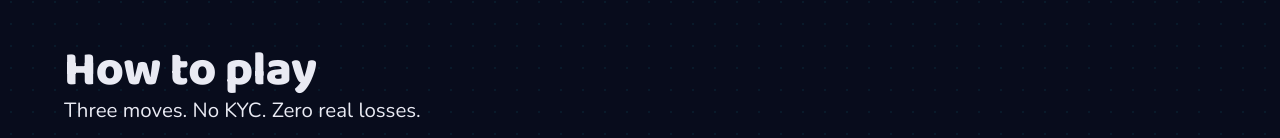
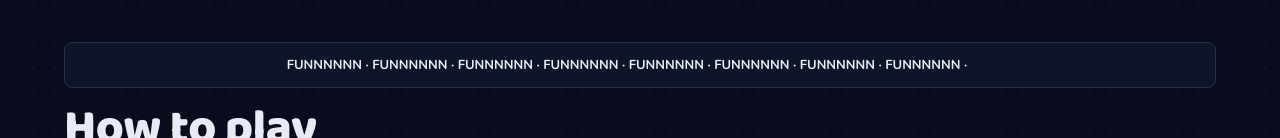
Before and after one commit to melviandanuw/setupApp, a Next.js app in the folder apps/web/: page / in a window 1280 px wide. Shown: the part 559-697 px from the top of the page. Built offline with nearby package versions, Linux system fonts and the light colour scheme; no server answers.

Commit message:
Home: FUNNNNNN marquee above How to Play

```diff
--- a/apps/web/app/page.tsx
+++ b/apps/web/app/page.tsx
@@ -31,6 +31,8 @@ export default function Home(){
    <div style={{marginTop:12}}><a className='btn' style={{width:'100%'}} href='/radar'>Full hype radar →</a></div>
   </div>
  </section>
+ <style>{`@keyframes home-marq{0%{transform:translateX(-8%)}100%{transform:translateX(108%)}}@media(prefers-reduced-motion:reduce){.home-marq>div{animation:none}}`}</style>
+ <div className='tile home-marq' aria-hidden='true' style={{overflow:'hidden',whiteSpace:'nowrap',margin:'4px 0 8px',padding:'12px 16px',fontSize:13,fontWeight:700}}><div style={{display:'inline-block',paddingRight:48,animation:'home-marq 18s linear infinite'}}>FUNNNNNN · FUNNNNNN · FUNNNNNN · FUNNNNNN · FUNNNNNN · FUNNNNNN · FUNNNNNN · FUNNNNNN ·&nbsp;</div></div>
  <section style={{padding:'8px 0 40px'}}>
   <h2>How to play</h2>
   <p className='lead'>Three moves. No KYC. Zero real losses.</p>
```
